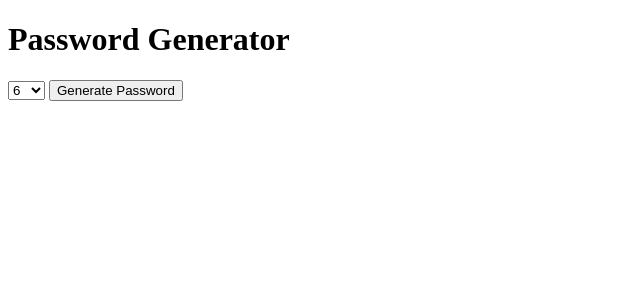
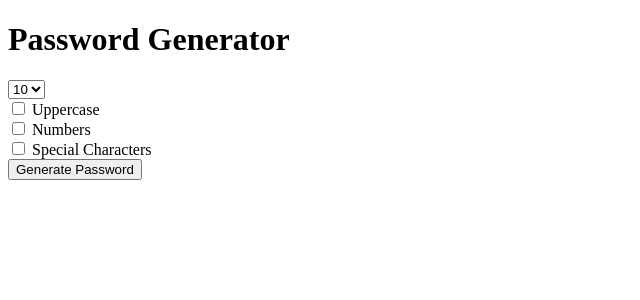
Before and after one commit to bessai-mohamed-cherif/password-generator, a Django app: page / in a window 1280 px wide. Shown: the top 300 px of the page, without its empty margins (0-640 px from the left). Run offline with Django 3.2, Linux system fonts and the light colour scheme.

Commit message:
fourth commit

```diff
--- a/password_generator/generator/templates/generator/home.html
+++ b/password_generator/generator/templates/generator/home.html
@@ -12,11 +12,17 @@
             <option value="7">7</option>
             <option value="8">8</option>
             <option value="9">9</option>
-            <option value="10">10</option>
+            <option value="10" selected="selected">10</option>
             <option value="11">11</option>
             <option value="12">12</option>
         </select>
-
+        <br>
+        <input type="checkbox" name="uppercase"> Uppercase
+        <br>
+        <input type="checkbox" name="numbers"> Numbers
+        <br>
+        <input type="checkbox" name="special"> Special Characters
+        <br>
         <input type="submit" value="Generate Password">
     </form>
 </body>
--- a/password_generator/generator/templates/generator/password.html
+++ b/password_generator/generator/templates/generator/password.html
@@ -5,6 +5,7 @@
     <title>Password</title>
 </head>
 <body>
-    <h1>PASSWORD</h1>
+    <h1>Your password is :</h1>
+    <h2>{{ password }}</h2>
 </body>
 </html>
--- a/password_generator/generator/views.py
+++ b/password_generator/generator/views.py
@@ -1,9 +1,25 @@
 from django.shortcuts import render
 from django.http import HttpResponse
+import random
 
 # Create your views here.
 def home(request):
     return render(request,"generator/Home.html")
 
 def password(request):
-    return render(request,"generator/password.html")
+
+    characters = list("abcdefghijklmnopuvwxyz")
+    if request.GET.get("uppercase"):
+        characters.extend(list("ABCDEFGHIJKLMNOPUVWXYZ"))
+    if request.GET.get("numbers"):
+        characters.extend(list("123456789"))
+    if request.GET.get("special"):
+        characters.extend(list("*.?&@^|,!§%~#+-/"))
+
+    length = int(request.GET.get("length",12))
+
+    thepassword = ""
+    for x in range(length):
+        thepassword += random.choice(characters)
+
+    return render(request,"generator/password.html",{"password":thepassword})
```
